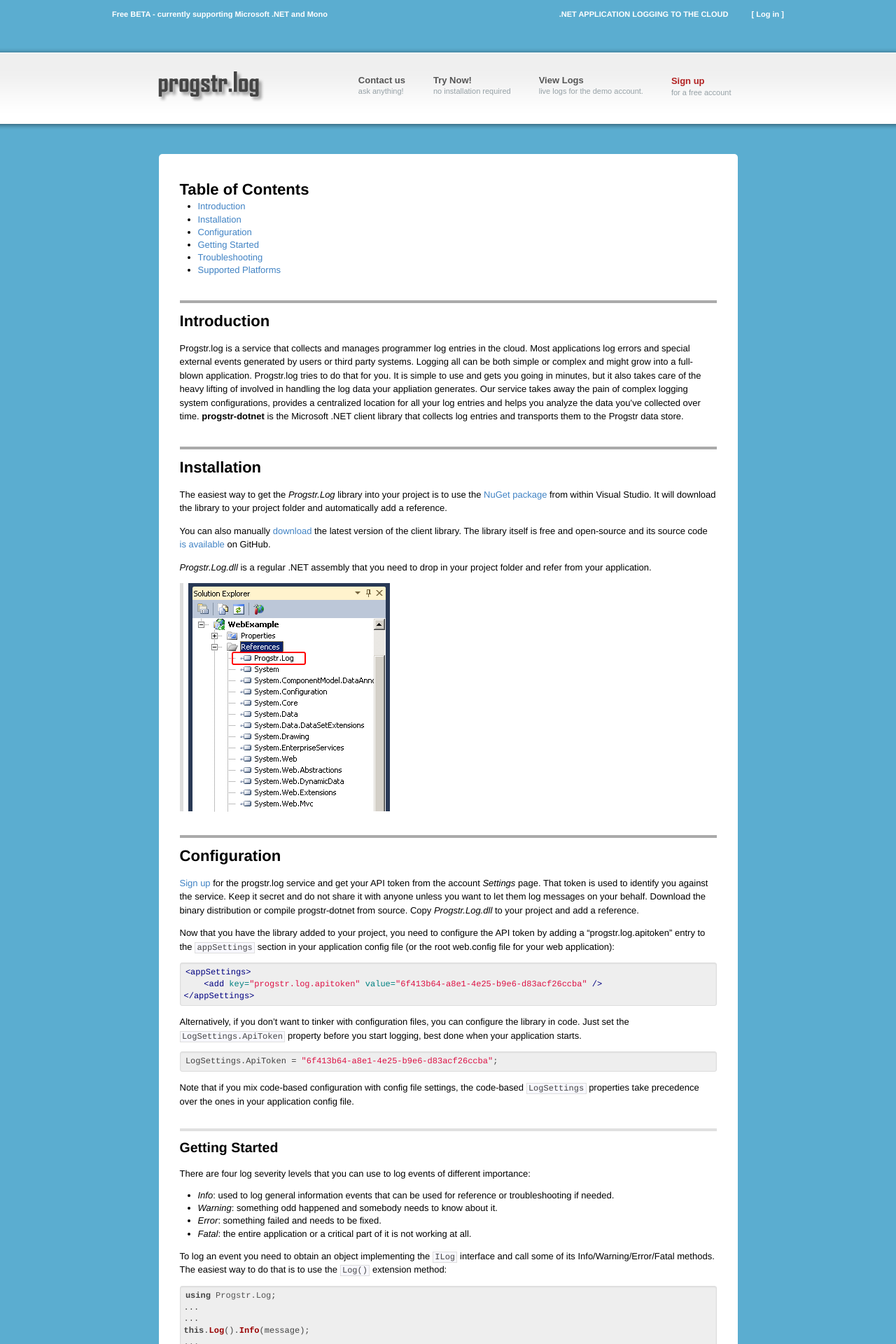
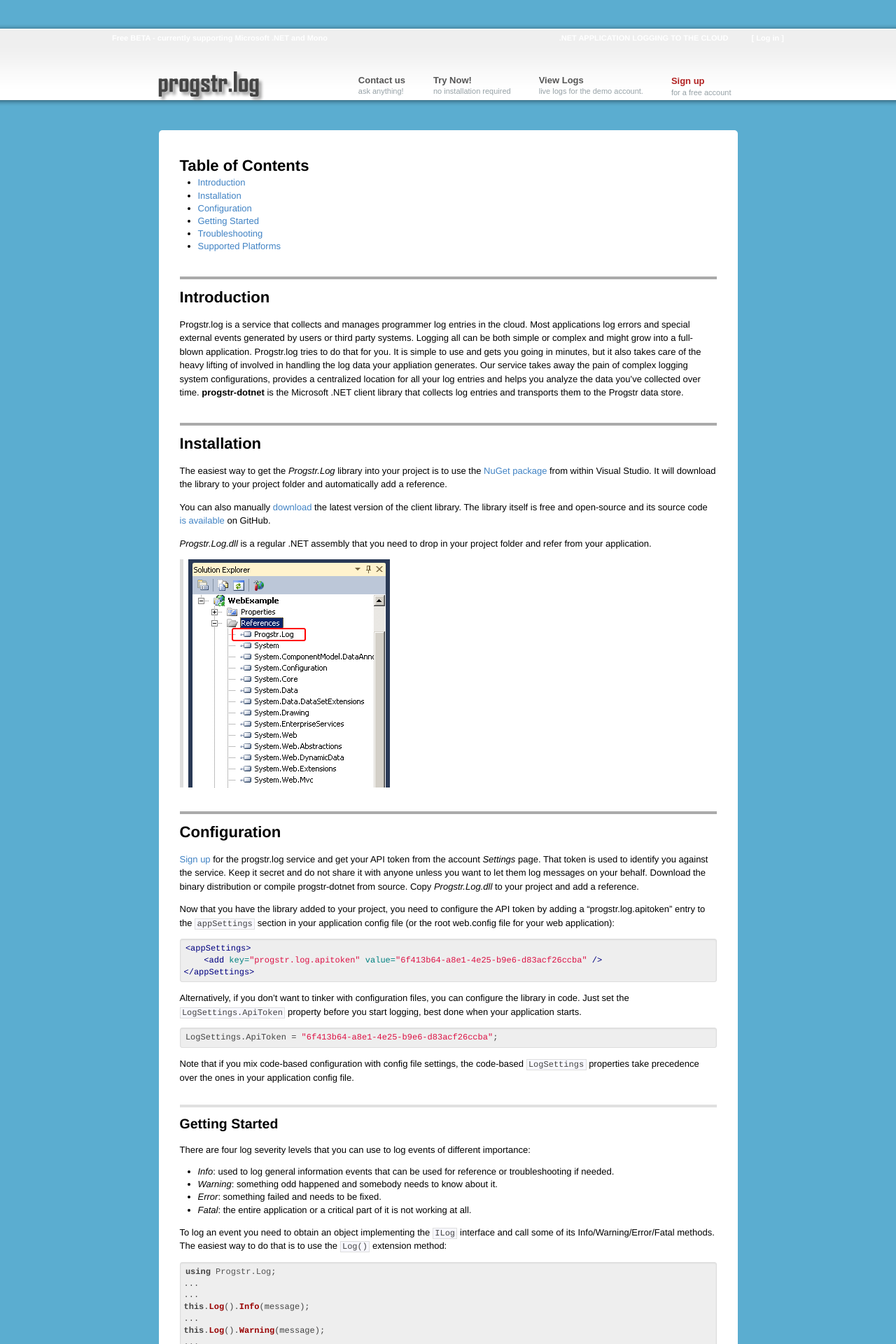
Before and after one commit to progstr/progstr.github.com, a Jekyll site: the page built from index.md, in a window 1280 px wide. Shown: the top 1920 px of the page at 70% size. Built offline with Jekyll 4.4.1, drawn with Linux system fonts in a browser that asks for light colours.

Commit message:
Edited _layouts/default.html via GitHub

```diff
--- a/_layouts/default.html
+++ b/_layouts/default.html
@@ -23,7 +23,7 @@
      </script>
   </head>
   <body>
-
+    <div id="top_bg">
 	<div style='width: 960px; height: 34px; margin: auto; color: white; font-size: 11px;'>
 		<div style='width: 400px; float: left; margin-top: 13px;'>
 			<b>Free BETA - currently supporting Microsoft .NET and Mono</b>
@@ -34,7 +34,7 @@
 			<a href="http://app.progstr.com/login" style="margin-left:30px;"><b style='color:white;'>[ Log in ]</b></a>
 		</div>
 	</div>
-    <div id="top_bg">
+
       <div id="top_bar">
         <div id="menu_wrapper">
 
```
